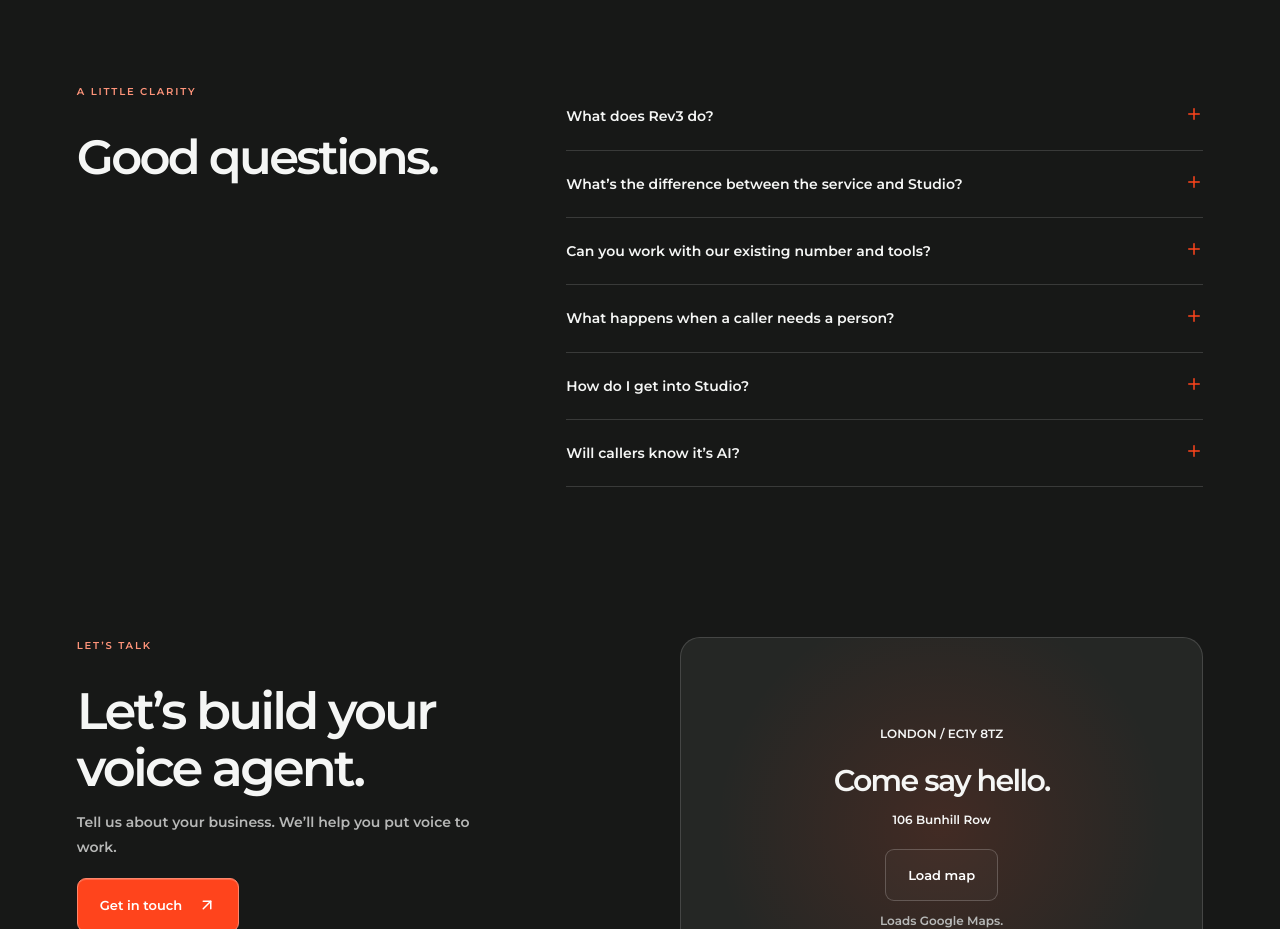
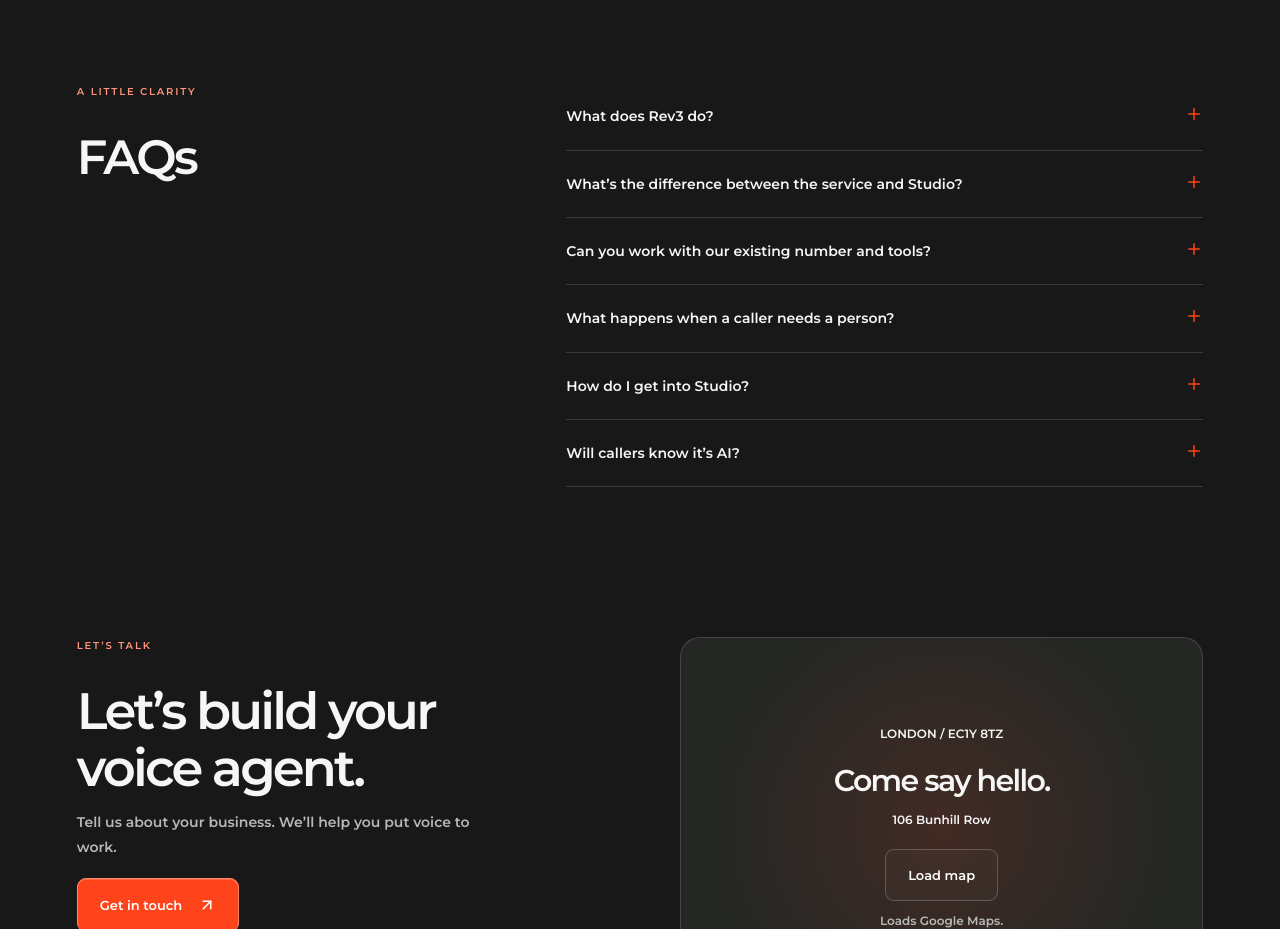
Before and after one commit to MariumWaseem1/rev3-main-website, a Next.js app: page /company in a window 1280 px wide. Shown: the part 3940-4869 px from the top of the page. Built offline with nearby package versions, Linux system fonts and the light colour scheme.

Commit message:
Rename FAQ heading

```diff
--- a/src/components/company/company.tsx
+++ b/src/components/company/company.tsx
@@ -397,7 +397,7 @@
         <section className={styles.faq}>
           <div>
             <p className={styles.eyebrow}>A LITTLE CLARITY</p>
-            <h2>Good questions.</h2>
+            <h2>FAQs</h2>
           </div>
           <div>
             {[
```
